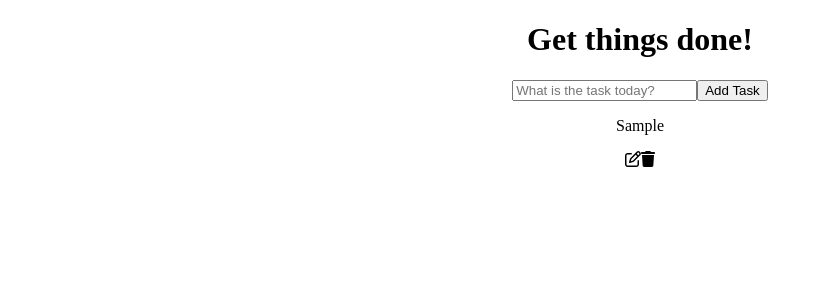
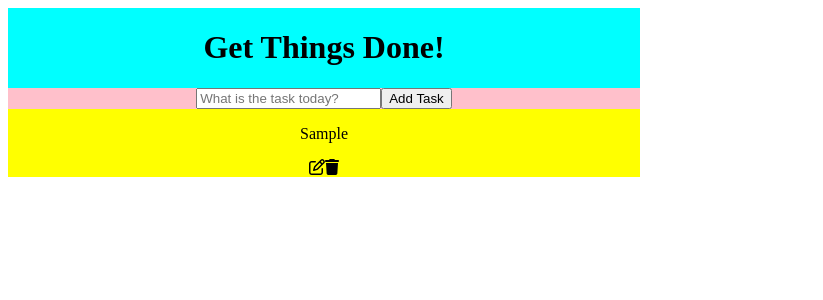
Before and after one commit to SophieMatts/React-TodoList, a React (Create React App) app: page / in a window 1280 px wide. Both pictures are taken after typing "Sample" into the empty fields and a click on the button "Add Task". Shown: the top 300 px of the page, without its empty margins (0-823 px from the left). Built offline with nearby package versions, Linux system fonts and the light colour scheme.

Commit message:
Added delete task function with on click event - linked to trash icon.

```diff
--- a/src/App.css
+++ b/src/App.css
@@ -1,3 +1,26 @@
 .App {
   text-align: center;
 }
+
+
+.TodoWrapper {
+  width: 50%;
+  height: 50%;
+  display: flex;
+  align-content: center;
+  flex-direction: column;
+  background-color: aqua;
+}
+
+.TodoForm{
+  width: 100%;
+  height: 95%;
+  background-color: pink;
+}
+
+.Todo {
+  width: 100%;
+  height: 95%;
+  background-color: yellow;
+
+}
--- a/src/components/Todo.js
+++ b/src/components/Todo.js
@@ -3,13 +3,15 @@
 import { faPenToSquare } from '@fortawesome/free-regular-svg-icons'
 import { faTrash } from '@fortawesome/free-solid-svg-icons'
 
-const Todo = ({task}) => {
+const Todo = ({task, toggleComplete, deleteTodo}) => {
   return (
     <div className='Todo'>
-      <p>{task.task}</p>
+      <p onClick={() => toggleComplete(task.id)}
+      className={`${task.completed ? 'completed': ""}`}>{task.task}
+      </p>
       <div>
         <FontAwesomeIcon icon={faPenToSquare} />
-        <FontAwesomeIcon icon={faTrash} />
+        <FontAwesomeIcon icon={faTrash} onClick={() => deleteTodo(task.id)} />
       </div>
     </div>
   )
--- a/src/components/TodoWrapper.js
+++ b/src/components/TodoWrapper.js
@@ -13,12 +13,22 @@
     console.log(todos)
   }
 
+  const toggleComplete = id => {
+    setTodos(todos.map(todo => todo.id === id ? {...todo, completed: !todo.completed} : todo))
+  }
+
+  const deleteTodo = id => {
+    setTodos(todos.filter(todo => todo.id !== id))
+  }
+
   return (
     <div className='TodoWrapper'>
-      <h1>Get things done!</h1>
+      <h1>Get Things Done!</h1>
       <TodoForm addTodo={addTodo} />
       {todos.map((todo, index) => (
-        <Todo task={todo} key={index} />
+        <Todo task={todo} key={index}
+        toggleComplete={toggleComplete} deleteTodo=
+        {deleteTodo} />
       ))}
 
     </div>
```
